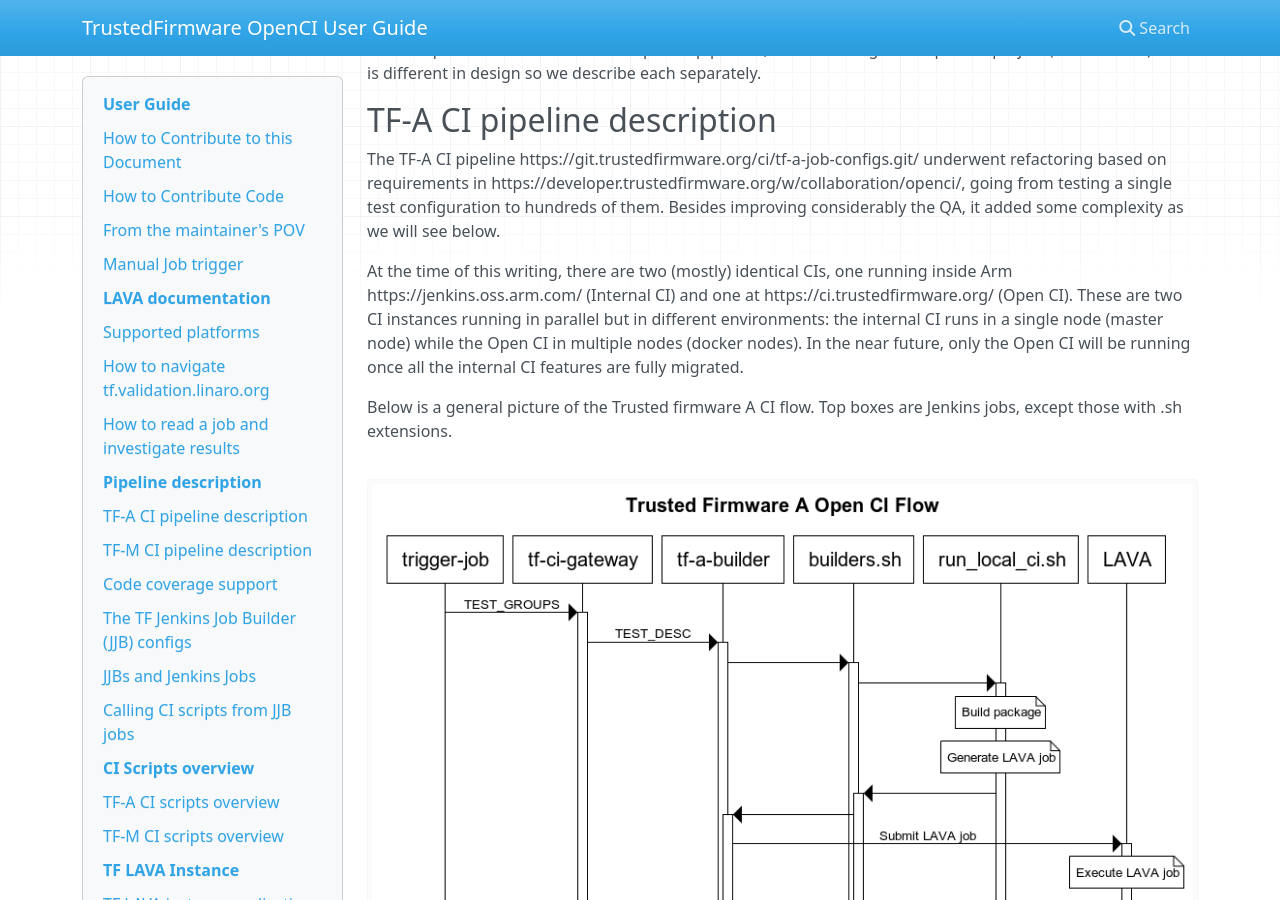
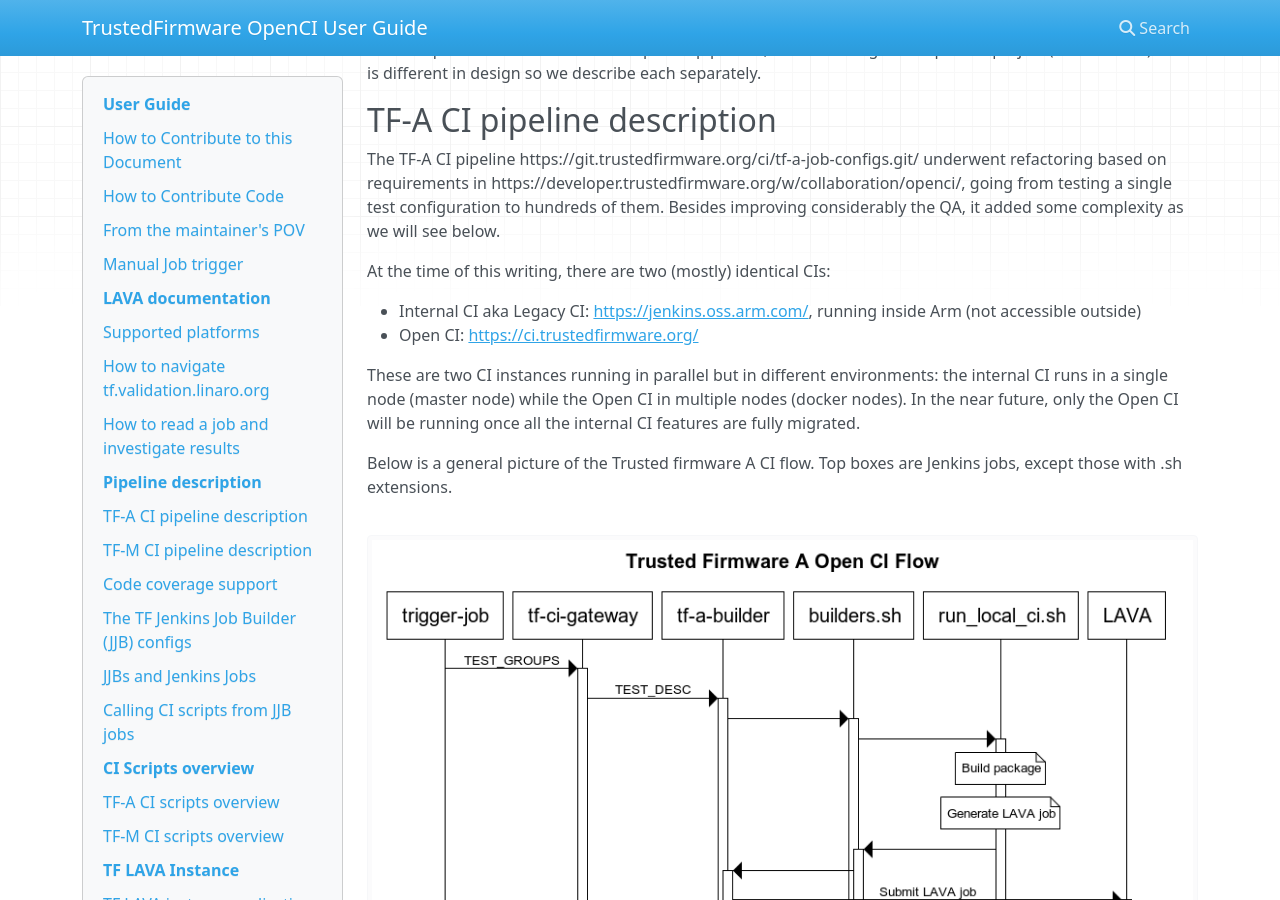
Before and after one commit to saheerb/ci-test, an MkDocs documentation site: the page built from docs/index.md, in a window 1280 px wide and 900 px high, scrolled down 11834 px. Built offline with MkDocs 1.6.1, drawn with Linux system fonts in a browser that asks for light colours; nearby versions of some CDN libraries.

Commit message:
index.md: Reformat and link references to the two CI systems
Signed-off-by: Paul Sokolovsky <paul.sokolovsky@linaro.org>
Change-Id: I8b66a09e97fbaf530f562ec168255b9d143192ac

```diff
--- a/docs/index.md
+++ b/docs/index.md
@@ -207,7 +207,12 @@ The TF Open CI is divided into two separate pipelines, each handling the respect
 
 The TF-A CI pipeline https://git.trustedfirmware.org/ci/tf-a-job-configs.git/ underwent refactoring based on requirements in https://developer.trustedfirmware.org/w/collaboration/openci/, going from testing a single test configuration to hundreds of them. Besides improving considerably the QA, it added some complexity as we will see below.
 
-At the time of this writing, there are two (mostly) identical CIs, one running inside Arm https://jenkins.oss.arm.com/ (Internal CI) and one at https://ci.trustedfirmware.org/ (Open CI). These are two CI instances running in parallel but in different environments: the internal CI runs in a single node (master node) while the Open CI in multiple nodes (docker nodes). In the near future, only the Open CI will be running once all the internal CI features are fully migrated.
+At the time of this writing, there are two (mostly) identical CIs:
+
+* Internal CI aka Legacy CI: [https://jenkins.oss.arm.com/](https://jenkins.oss.arm.com/), running inside Arm (not accessible outside)
+* Open CI: [https://ci.trustedfirmware.org/](https://ci.trustedfirmware.org/)
+
+These are two CI instances running in parallel but in different environments: the internal CI runs in a single node (master node) while the Open CI in multiple nodes (docker nodes). In the near future, only the Open CI will be running once all the internal CI features are fully migrated.
 
 Below is a general picture of the Trusted firmware A CI flow. Top boxes are Jenkins jobs, except those with .sh extensions.
 
```
